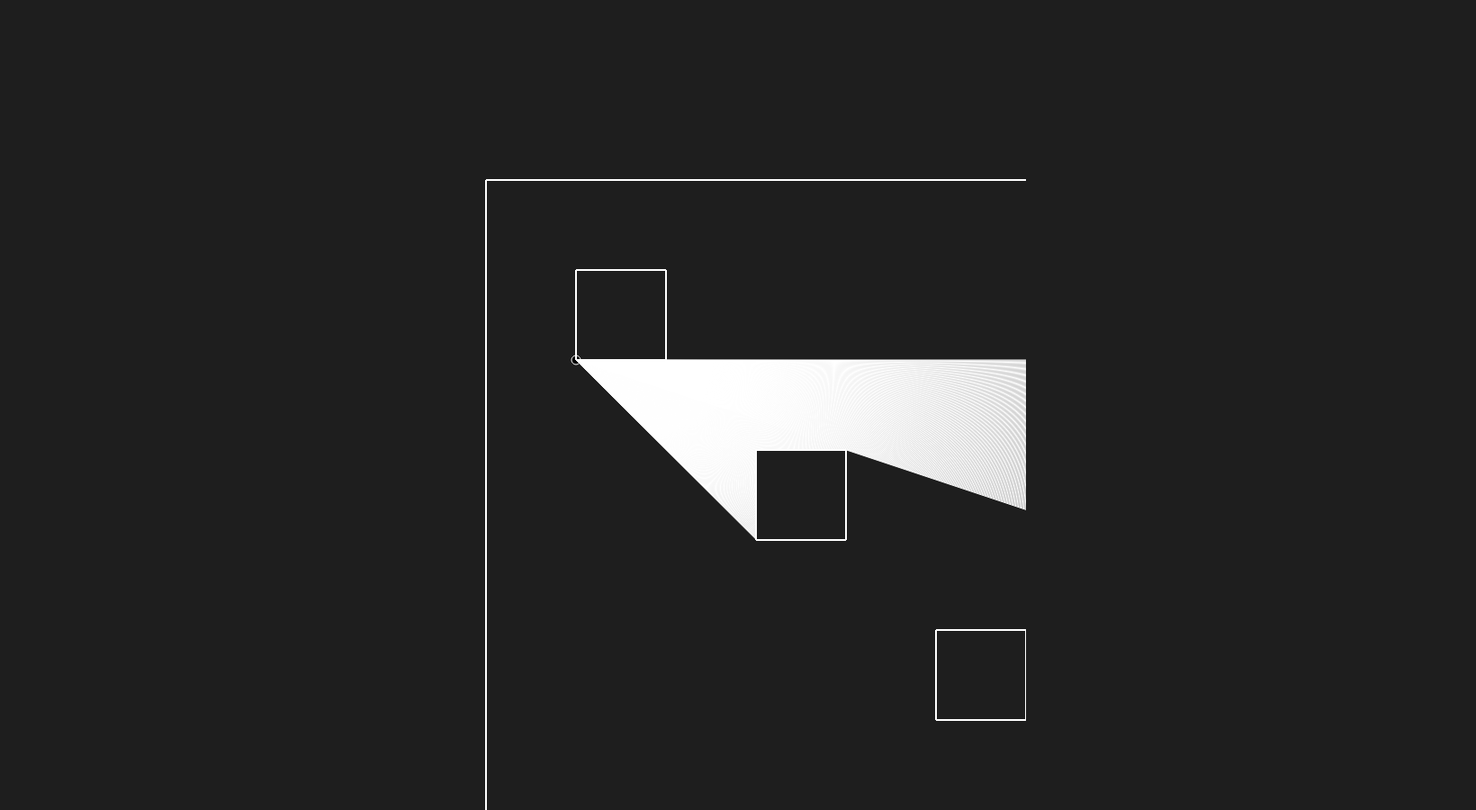
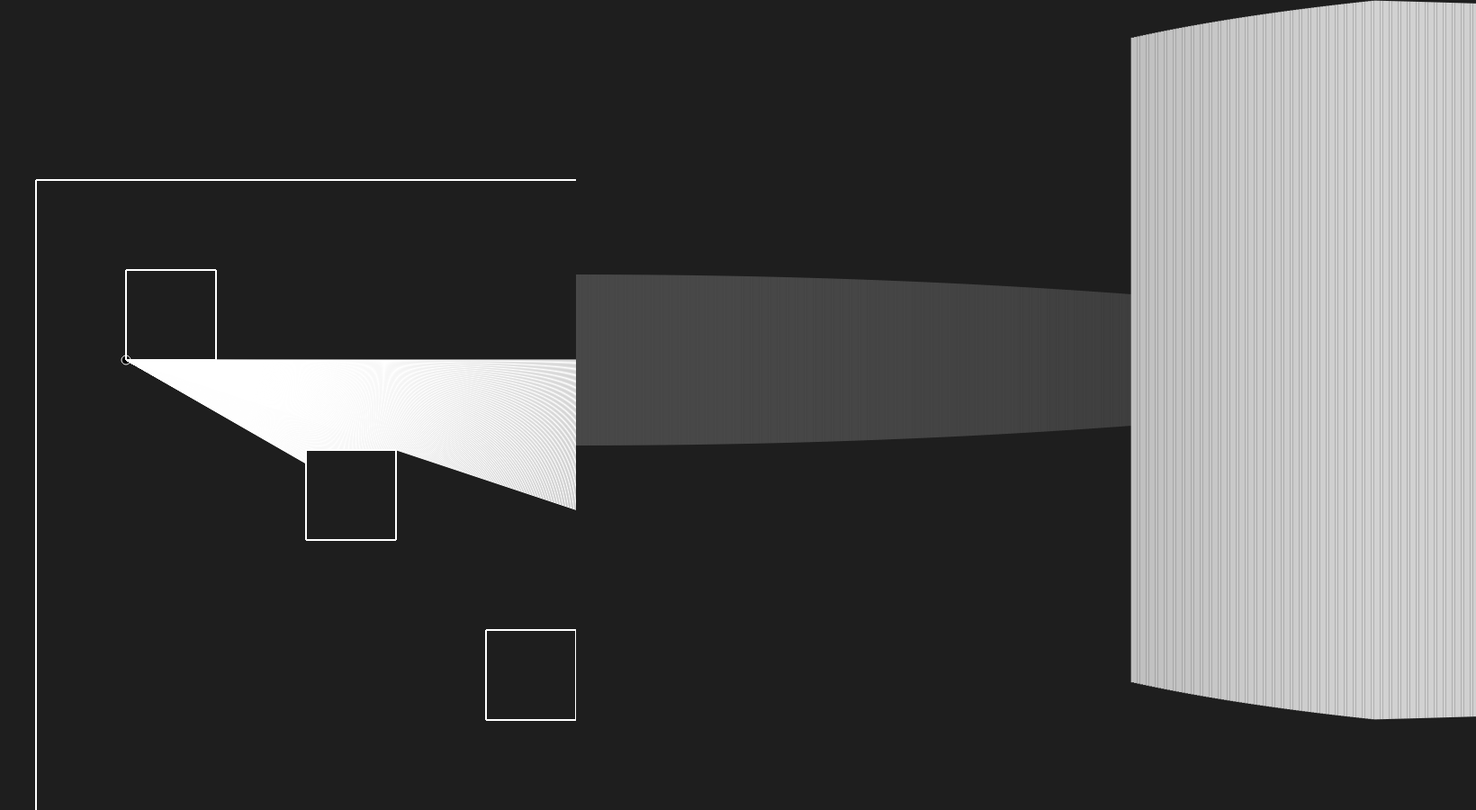
Before and after one commit to Marllon-Freitas/2D-raycasting, a plain HTML site: page index.html in a window 1280 px wide. Shown: the whole page at 90% size, 1640 px wide, since content can reach past the window. Drawn offline with Linux system fonts and the light colour scheme.

Commit message:
feat: adding 3d view

```diff
--- a/css/style.css
+++ b/css/style.css
@@ -20,7 +20,7 @@ body {
   margin: 0 auto;
   padding: 0 20px;
   display: flex;
-  flex-direction: column;
+  flex-direction: row;
   align-items: center;
   justify-content: center;
   height: 100vh;
--- a/index.html
+++ b/index.html
@@ -9,6 +9,7 @@
 <body>
   <div class="container">
     <canvas id="canvas" width="1000" height="1000"></canvas>
+    <canvas id="canvas-fps" width="1000" height="1000"></canvas>
   </div>
   <script type="module" src="js/script.js"></script>
   <script type="module" src="js/gameObjects.js"></script>
--- a/js/gameObjects.js
+++ b/js/gameObjects.js
@@ -91,7 +91,7 @@ export function createPlayer(ctx) {
 
   function updateRays() {
     rays = [];
-    for (let i = 0; i < 45; i += 0.1) {
+    for (let i = 0; i < 30; i += 0.1) {
       rays.push(createFlashlight(pos, i * Math.PI / 180, ctx));
     }
   }
@@ -121,6 +121,7 @@ export function createPlayer(ctx) {
   }
 
   function look(walls) {
+    const scene = [];
     for (let ray of rays) {
       let closest = null;
       let record = Infinity;
@@ -141,7 +142,9 @@ export function createPlayer(ctx) {
         ctx.strokeStyle = "white";
         ctx.stroke();
       }
+      scene.push(record);
     }
+    return scene;
   }
 
   return { pos, rays, rotate, draw, update, look };
--- a/js/script.js
+++ b/js/script.js
@@ -1,10 +1,11 @@
 import { createBoundary, createPlayer } from './gameObjects.js';
 
 let canvas = document.getElementById("canvas");
+let canvasFps = document.getElementById("canvas-fps");
 let ctx = canvas.getContext("2d");
+let ctxFps = canvasFps.getContext("2d");
 const width = canvas.width;
 const height = canvas.height;
-
 
 let gameState = {
   player: createPlayer(ctx),
@@ -103,7 +104,22 @@ function mainLoop() {
   ctx.save();
   ctx.translate(-gameState.player.pos.x + width / 2, -gameState.player.pos.y + height / 2);
   gameState.player.draw();
-  gameState.player.look(gameState.walls);
+  const scene = gameState.player.look(gameState.walls);
+  const w = width / scene.length;
+
+  ctxFps.clearRect(0, 0, ctxFps.canvas.width, ctxFps.canvas.height);
+
+  ctxFps.save();
+  for (let i = 0; i < scene.length; i++) {
+    let dist = scene[i];
+    let normalizedDist = 1 - Math.min(1, dist / width * 0.9);
+    let normalizedHeight = height * normalizedDist;
+
+    ctxFps.fillStyle = `rgba(255, 255, 255, ${normalizedDist})`;
+    ctxFps.fillRect(i * w, (height - normalizedHeight) / 2, w, normalizedHeight);
+  }
+  ctxFps.restore();
+
   for (let wall of gameState.walls) {
     wall.draw();
   }
```
